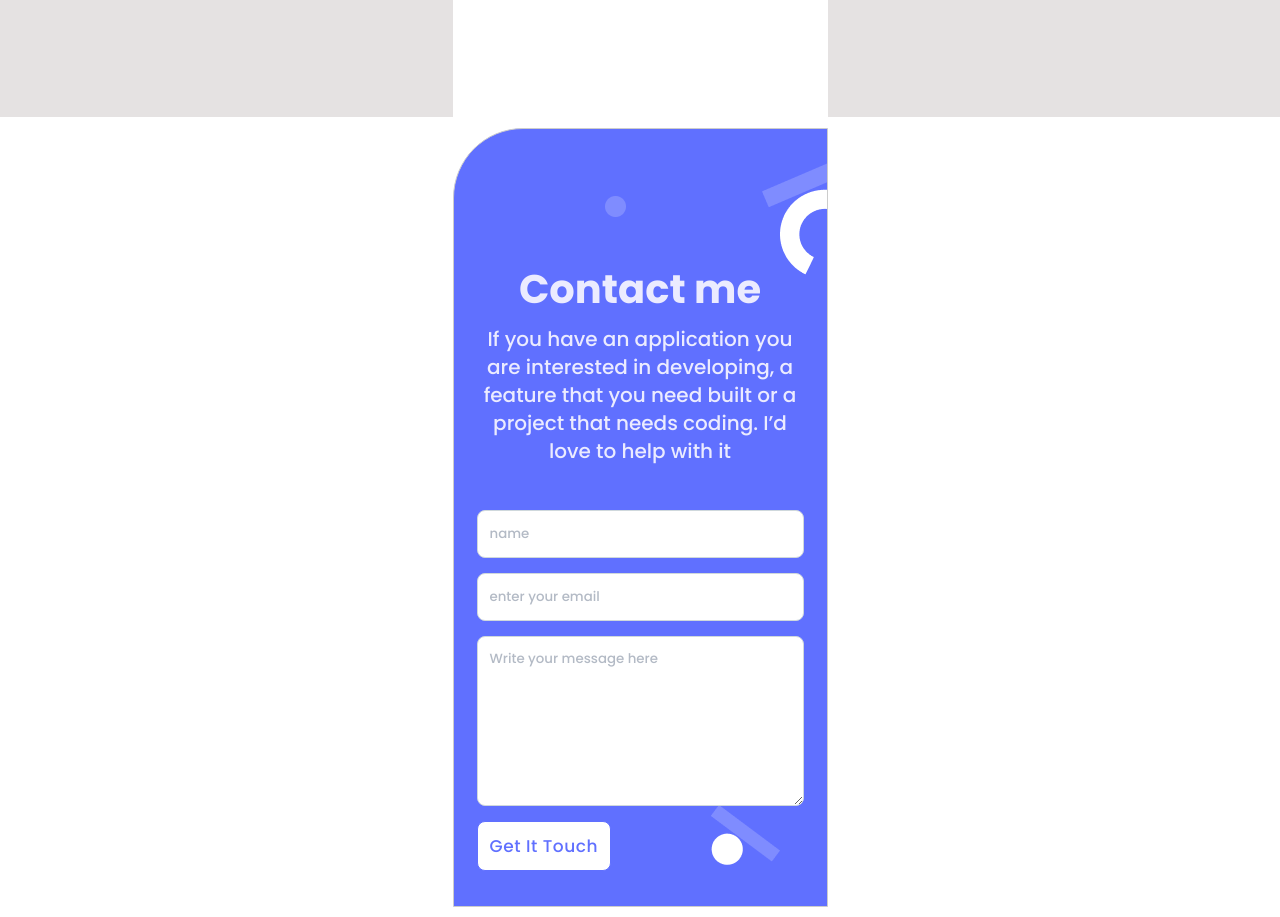
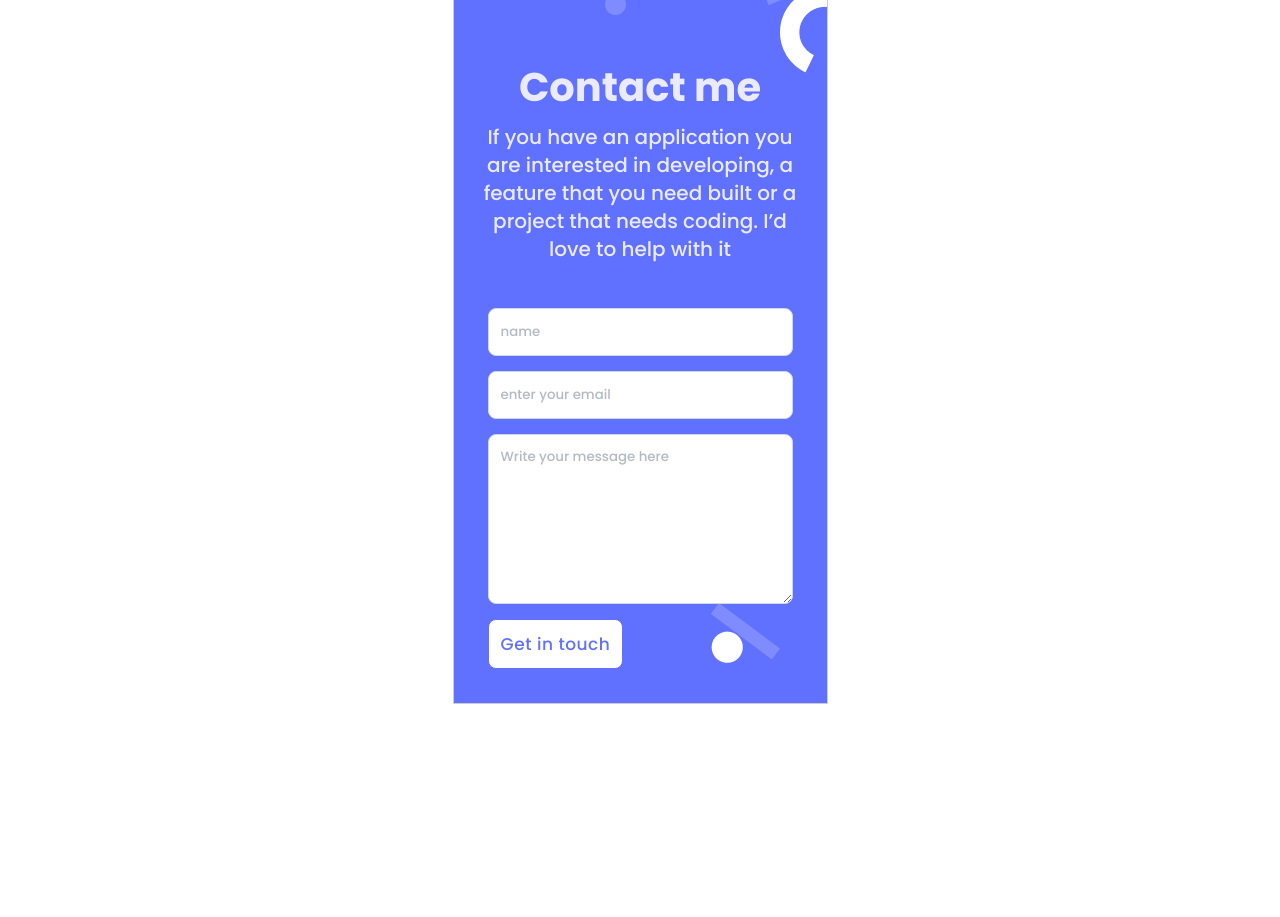
Before and after one commit to azeezumoru/microverse-portfolio, a website: page index.html in a window 1280 px wide. Shown: the part 4432-5349 px from the top of the page. After the commit the page ends 5136 px from the top, so only its background shows below. Drawn offline with Linux system fonts and the light colour scheme.

Commit message:
Update my index and css file

```diff
--- a/index.html
+++ b/index.html
@@ -211,7 +211,7 @@
       </div>
     </div>
 
-    <section class="container" id="contact-me-id">
+    <section class="form-container" id="contact-me-id">
       <div class="section">
         <div>
           <h2 class="form-heading">Contact me</h2>
@@ -249,7 +249,7 @@
             maxlength="500"
             placeholder="Write your message here"
           ></textarea>
-          <button class="form-btn" type="submit">Get It Touch</button>
+          <button class="form-btn" type="submit">Get in touch</button>
         </form>
       </div>
     </section>
--- a/style.css
+++ b/style.css
@@ -125,8 +125,6 @@ button {
 
 .portfolio-class {
   position: relative;
-  min-width: 25vw;
-  width: 375px;
   min-height: 70vh;
   background-color: #f1f1f1;
   overflow: hidden;
@@ -323,7 +321,7 @@ nav {
   align-items: center;
 }
 
-.container {
+.form-container {
   display: flex;
   justify-content: center;
   align-items: center;
@@ -377,7 +375,7 @@ textarea {
   display: block;
   justify-content: center;
   align-items: center;
-  width: 327px;
+  width: 305px;
   margin: auto;
   margin-bottom: 15px;
   background: #fff;
@@ -409,9 +407,7 @@ form > ul {
   letter-spacing: 0.03em;
   color: #6070ff;
   display: flex;
-  /* margin: 20px; */
   align-items: center;
-  /* padding: 12px 16px; */
   background: #fff;
   border-radius: 8px;
 }
```
